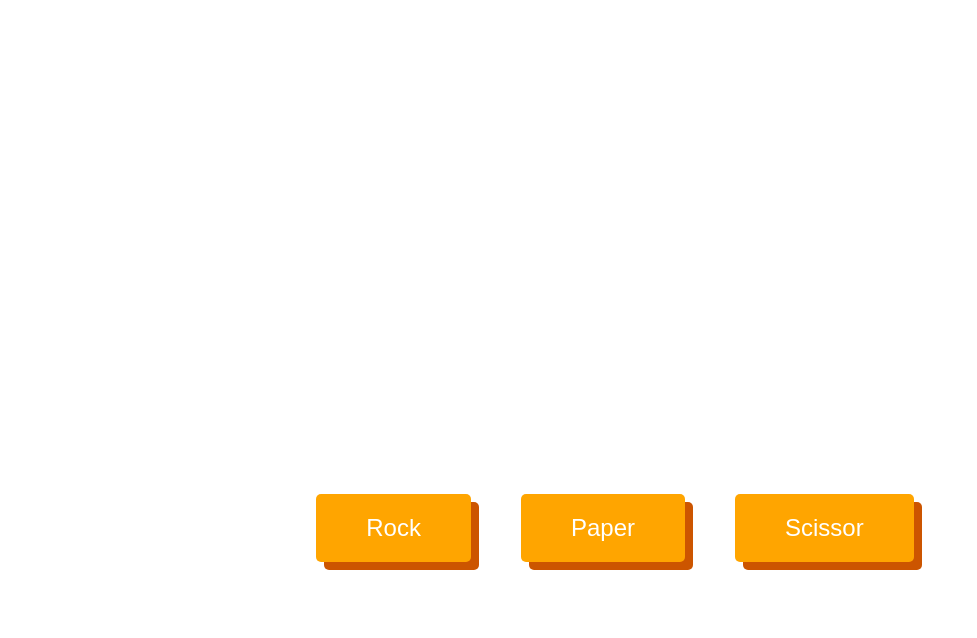
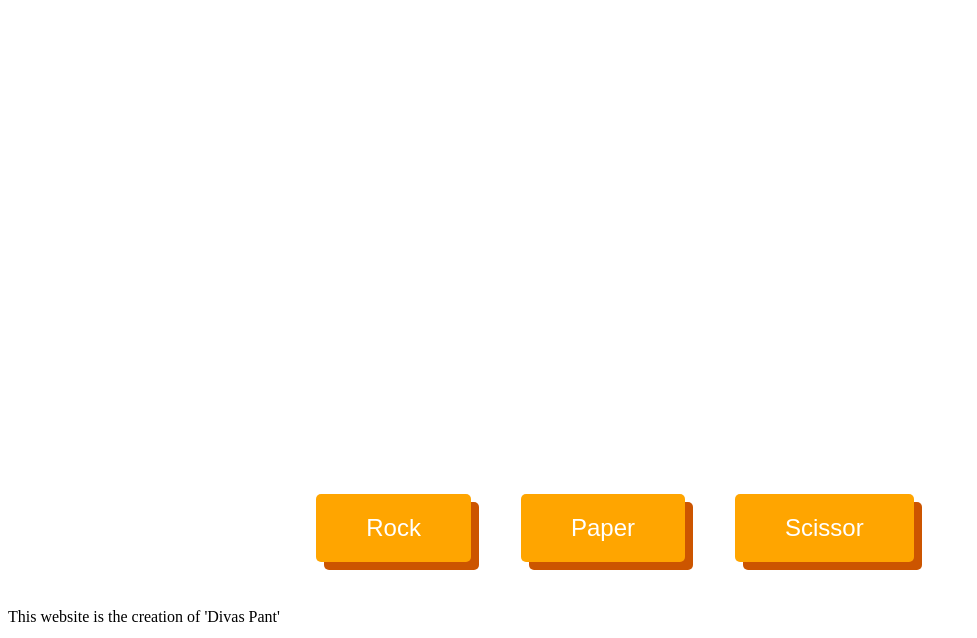
Before and after one commit to DivasPant-dev/Rock-paper-scissor, a plain HTML site: page index.html in a window 1280 px wide. Shown: the part 162-800 px from the top of the page, without its empty margins (0-977 px from the left). Drawn offline with Linux system fonts and the light colour scheme; a web font is replaced by a local one.

Commit message:
Update index.html

```diff
--- a/index.html
+++ b/index.html
@@ -42,6 +42,10 @@
         </div>
     </div>
 
+    <footer>
+        This website is the creation of 'Divas Pant'
+    </footer>
+
     <script src="./Index.js"></script>
 </body>
 </html>
```
